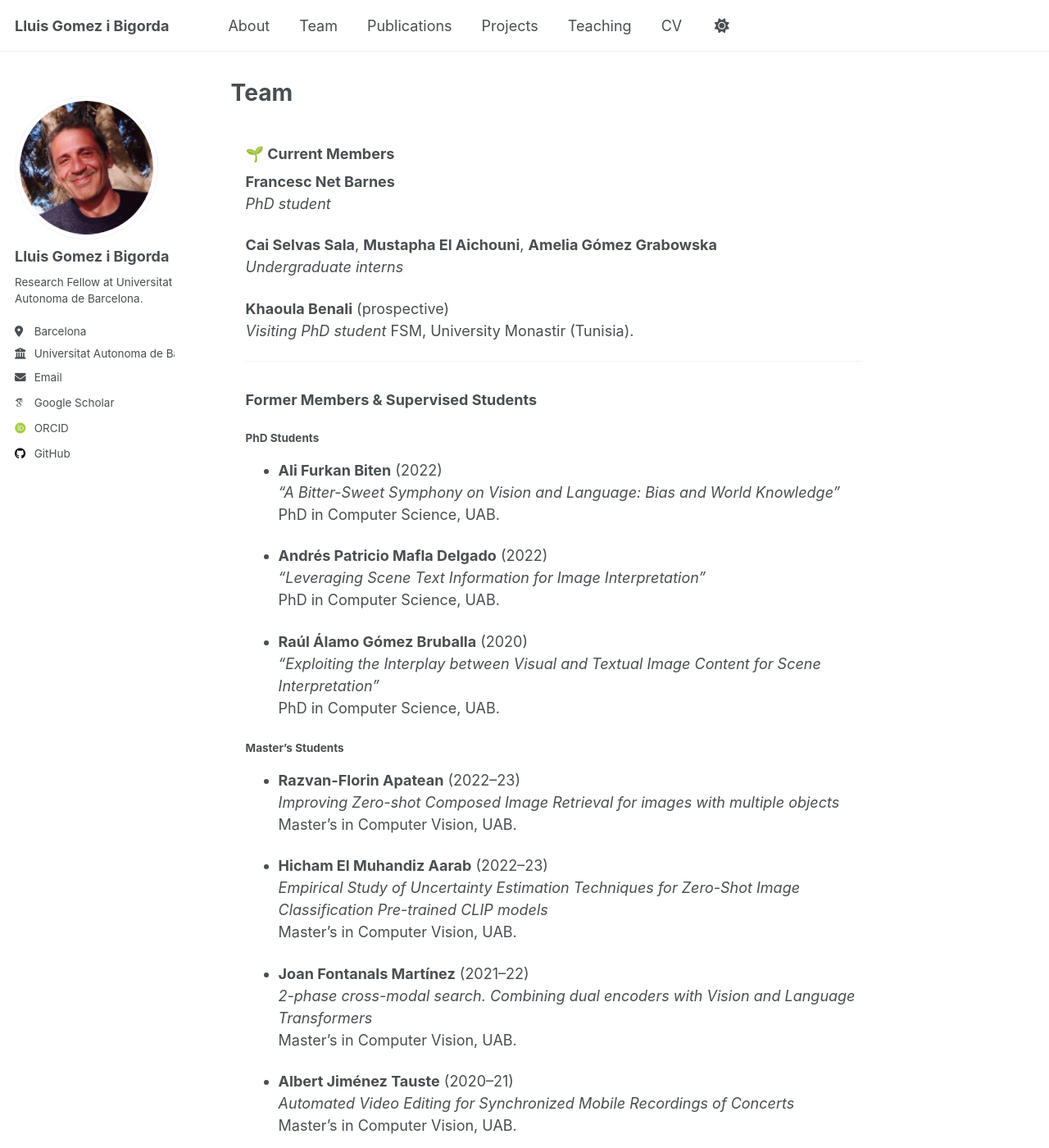
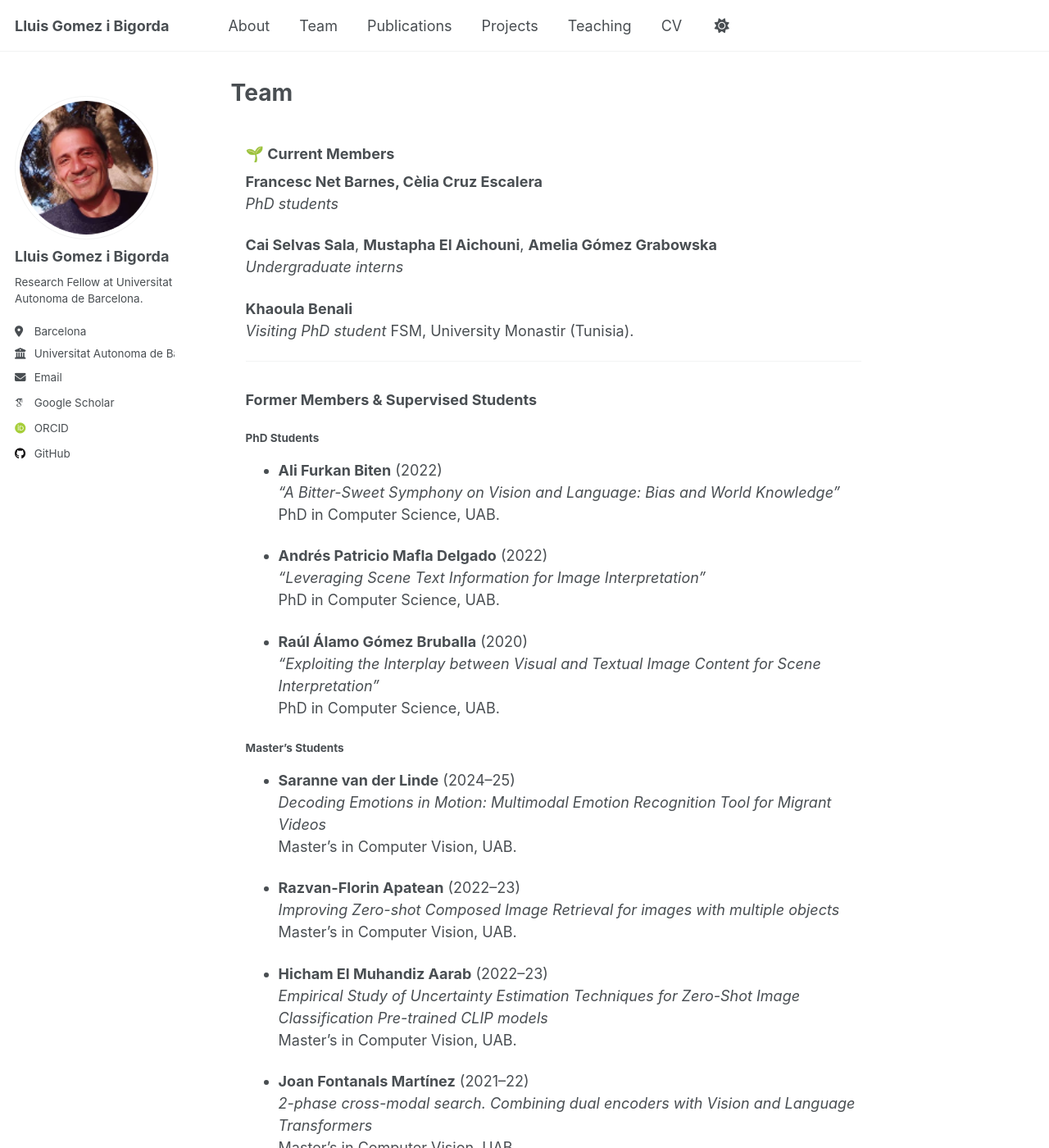
Before and after one commit to lluisgomez/lluisgomez.github.io, a Jekyll site: the page built from _pages/team.md, in a window 1280 px wide and 1400 px high. Shown: the whole window at 82% size. Built offline with Jekyll 4.4.1, drawn with Linux system fonts in a browser that asks for light colours; some web fonts are replaced.

Commit message:
Update team.md

```diff
--- a/_pages/team.md
+++ b/_pages/team.md
@@ -6,13 +6,13 @@ permalink: /team/
 
 ### 🌱 Current Members
 
-**Francesc Net Barnes**
-_PhD student_
+**Francesc Net Barnes, Cèlia Cruz Escalera**
+_PhD students_
 
 **Cai Selvas Sala**, **Mustapha El Aichouni**, **Amelia Gómez Grabowska**
 _Undergraduate interns_
 
-**Khaoula Benali** (prospective)
+**Khaoula Benali**
 _Visiting PhD student_ FSM, University Monastir (Tunisia).
 
 ---
@@ -34,6 +34,10 @@ _Visiting PhD student_ FSM, University Monastir (Tunisia).
   PhD in Computer Science, UAB.
 
 #### Master's Students
+
+- **Saranne van der Linde** (2024–25)
+  _Decoding Emotions in Motion: Multimodal Emotion Recognition Tool for Migrant Videos_
+  Master's in Computer Vision, UAB.
 
 - **Razvan-Florin Apatean** (2022–23)
   _Improving Zero-shot Composed Image Retrieval for images with multiple objects_
```
